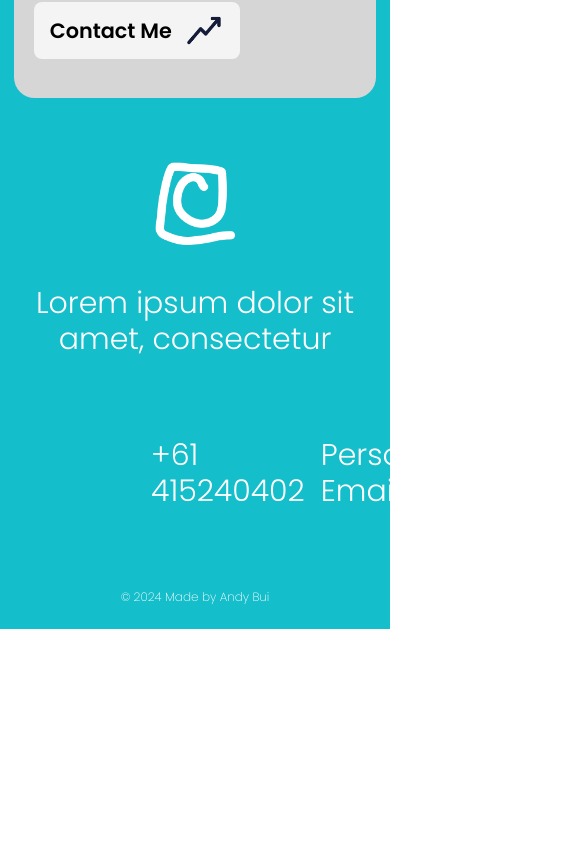
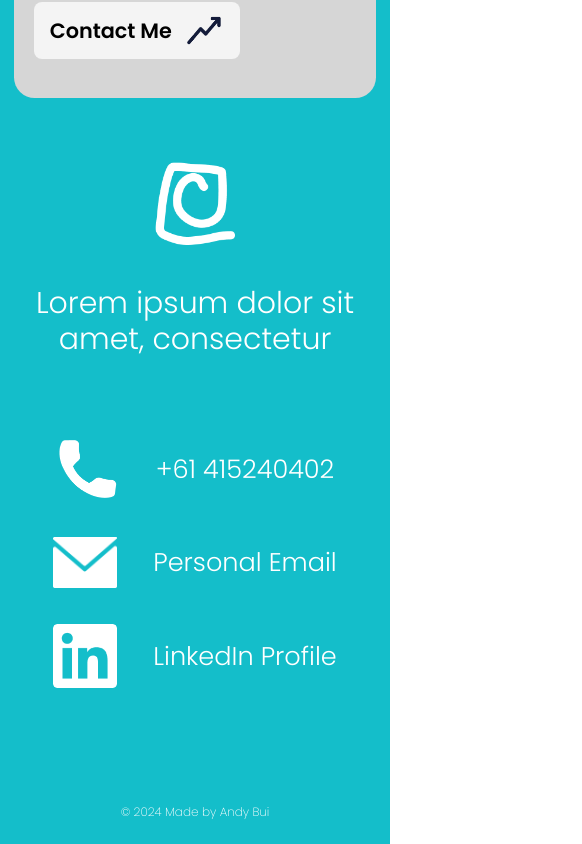
Before and after one commit to TCB2307/tcb2307.github.io, a React (Vite) app: page / in a window 390 px wide. Shown: the part 5404-6248 px from the top of the page, 582 px wide, since content can reach past the window. Before the commit the page ends 6033 px from the top, so only its background shows below. Built offline with nearby package versions, Linux system fonts and the light colour scheme.

Commit message:
footer responsive done

```diff
--- a/src/components/Footer.jsx
+++ b/src/components/Footer.jsx
@@ -5,13 +5,13 @@ import linkedin from "../images/linkedin.png";
 
 function ContactCard({ img, text }) {
   return (
-    <div className="w-full flex">
+    <div className="w-full flex md:justify-center md:mb-9 md:gap-5">
       <div className="flex justify-center items-center">
         <div>
           <img src={img} alt="logo" className="w-16 h-auto" />
         </div>
       </div>
-      <div className="flex items-center pl-4 text-white text-3xl font-light">
+      <div className="flex items-center pl-4 text-white text-3xl font-light footer-all:text-[1.6rem]">
         {text}
       </div>
     </div>
@@ -31,7 +31,7 @@ function Footer() {
           </div>
         </div>
         <div className="flex justify-center pb-20">
-          <div className="w-4/5 flex pl-24">
+          <div className="w-4/5 flex pl-24 footer-all:pl-0 md:block">
             <ContactCard img={phone} text="+61 415240402" />
             <ContactCard img={email} text="Personal Email" />
             <ContactCard img={linkedin} text="LinkedIn Profile" />
--- a/tailwind.config.js
+++ b/tailwind.config.js
@@ -22,6 +22,7 @@ export default {
         'skill-text': { 'min': '701px', 'max': '960px' },
         'skill-sm': { 'min': '471px', 'max': '800px' },
         'skill-m': { 'max': '800px' },
+        'footer-all': { 'max': '1300px' },
       }
     },
   },
```
